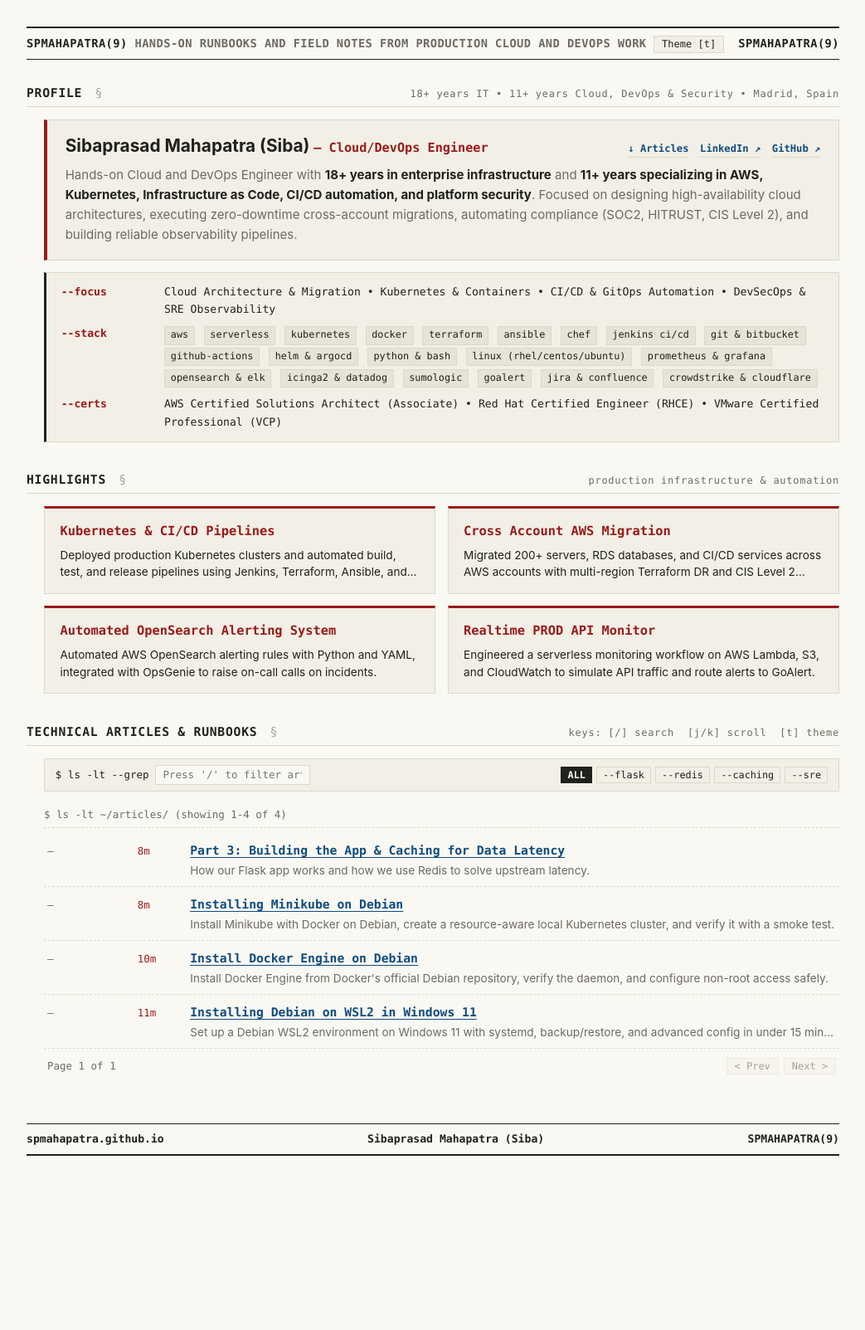
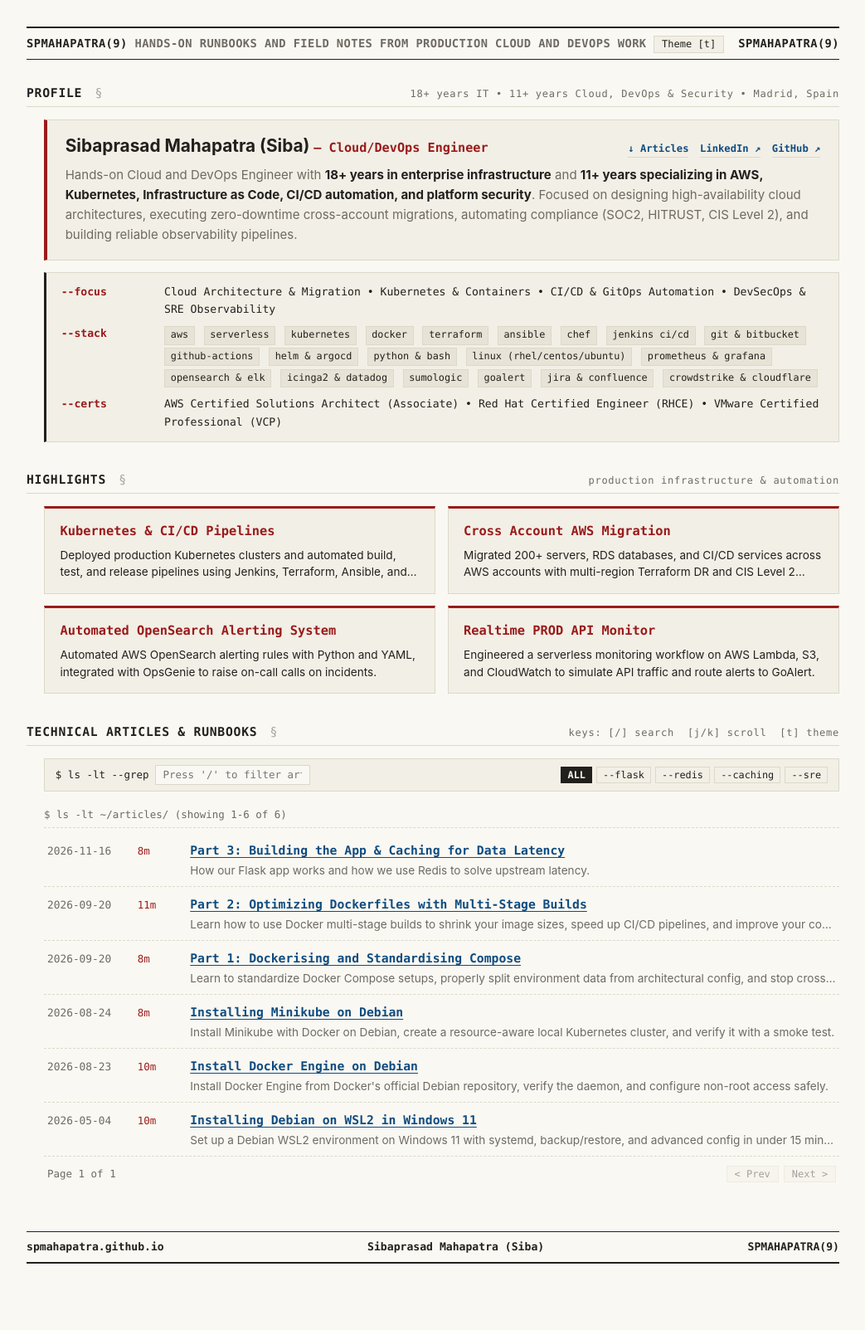
Before and after one commit to spmahapatra/spmahapatra.github.io, a Jekyll site: the page built from index.md, in a window 1280 px wide. Shown: the whole page at 83% size, without its empty margins (118-1161 px from the left). Built offline with Jekyll 4.4.1, drawn with Linux system fonts in a browser that asks for light colours; before the commit the page ends 1473 px from its top, so only the background shows below that.

Commit message:
deploy: spmahapatra/blog-tools@5187b074d0a7e78bf4c5fab9aa1522cb660141e4

```diff
--- a/install-docker-engine-on-debian.md
+++ b/install-docker-engine-on-debian.md
@@ -1,4 +1,5 @@
 ---
+date: '2026-08-23'
 description: Install Docker Engine from Docker's official Debian repository, verify
   the daemon, and configure non-root access safely.
 platforms:
--- a/part-1-dockerising-and-standardising-compose.md
+++ b/part-1-dockerising-and-standardising-compose.md
@@ -1,14 +1,15 @@
 ---
-title: "Part 1 Dockerising and Standardising Compose"
+title: "Part 1: Dockerising and Standardising Compose"
 slug: "part-1-dockerising-and-standardising-compose"
+date: "2026-09-20"
 description: "Learn to standardize Docker Compose setups, properly split environment data from architectural config, and stop cross-environment pollution in your codebase."
 tags: ["docker", "devops", "engineering", "tutorial"]
-status: draft
+status: published
 platforms: [devto, medium, github]
 published_at:
   devto: null
   medium: null
-  github: null
+  github: https://spmahapatra.github.io/part-1-dockerising-and-standardising-compose
 ---
 
 # Part 1: Dockerising and Standardising Compose
--- a/part-2-optimizing-dockerfiles-with-multi-stage-builds.md
+++ b/part-2-optimizing-dockerfiles-with-multi-stage-builds.md
@@ -1,14 +1,15 @@
 ---
 title: "Part 2: Optimizing Dockerfiles with Multi-Stage Builds"
 slug: "part-2-optimizing-dockerfiles-with-multi-stage-builds"
+date: "2026-09-20"
 description: "Learn how to use Docker multi-stage builds to shrink your image sizes, speed up CI/CD pipelines, and improve your container security posture."
 tags: ["docker", "devops", "tutorial", "performance"]
-status: draft
+status: published
 platforms: [devto, medium, github]
 published_at:
   devto: null
   medium: null
-  github: null
+  github: https://spmahapatra.github.io/part-2-optimizing-dockerfiles-with-multi-stage-builds
 ---
 
 # Part 2: Optimizing Dockerfiles with Multi-Stage Builds
--- a/part-3-caching-api-calls-efficiently.md
+++ b/part-3-caching-api-calls-efficiently.md
@@ -1,4 +1,5 @@
 ---
+date: '2026-11-16'
 description: How our Flask app works and how we use Redis to solve upstream latency.
 platforms:
 - devto
```
Also changed, not shown: other parts of install-docker-engine-on-debian.md (+1 -1 lines), other parts of part-3-caching-api-calls-efficiently.md (+1 -1 lines), install-debian-wsl2-windows-11.md (+2 -8 lines), installing-minikube-on-debian.md (+2 -1 lines), assets/profile-banner.svg (added).
